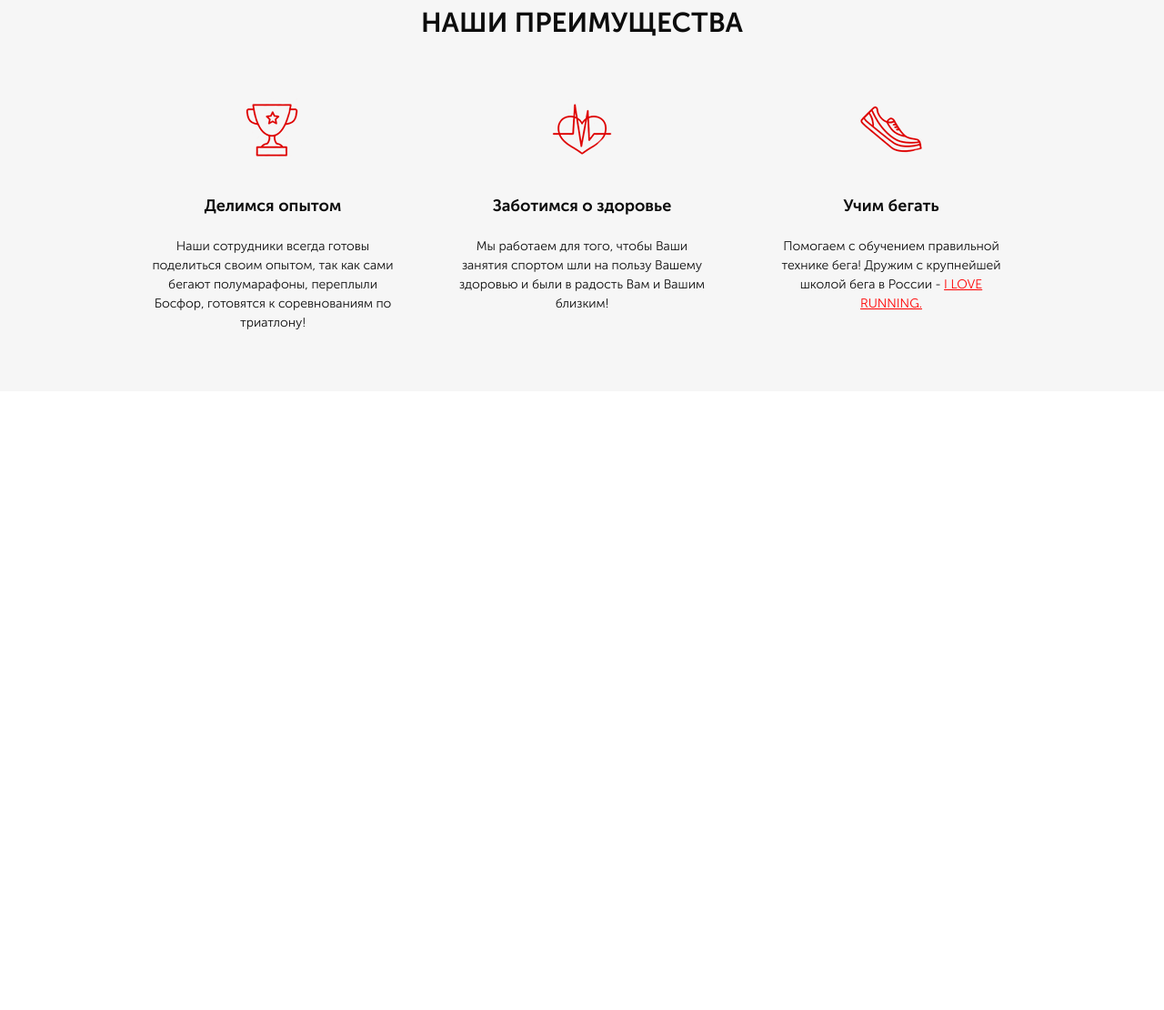
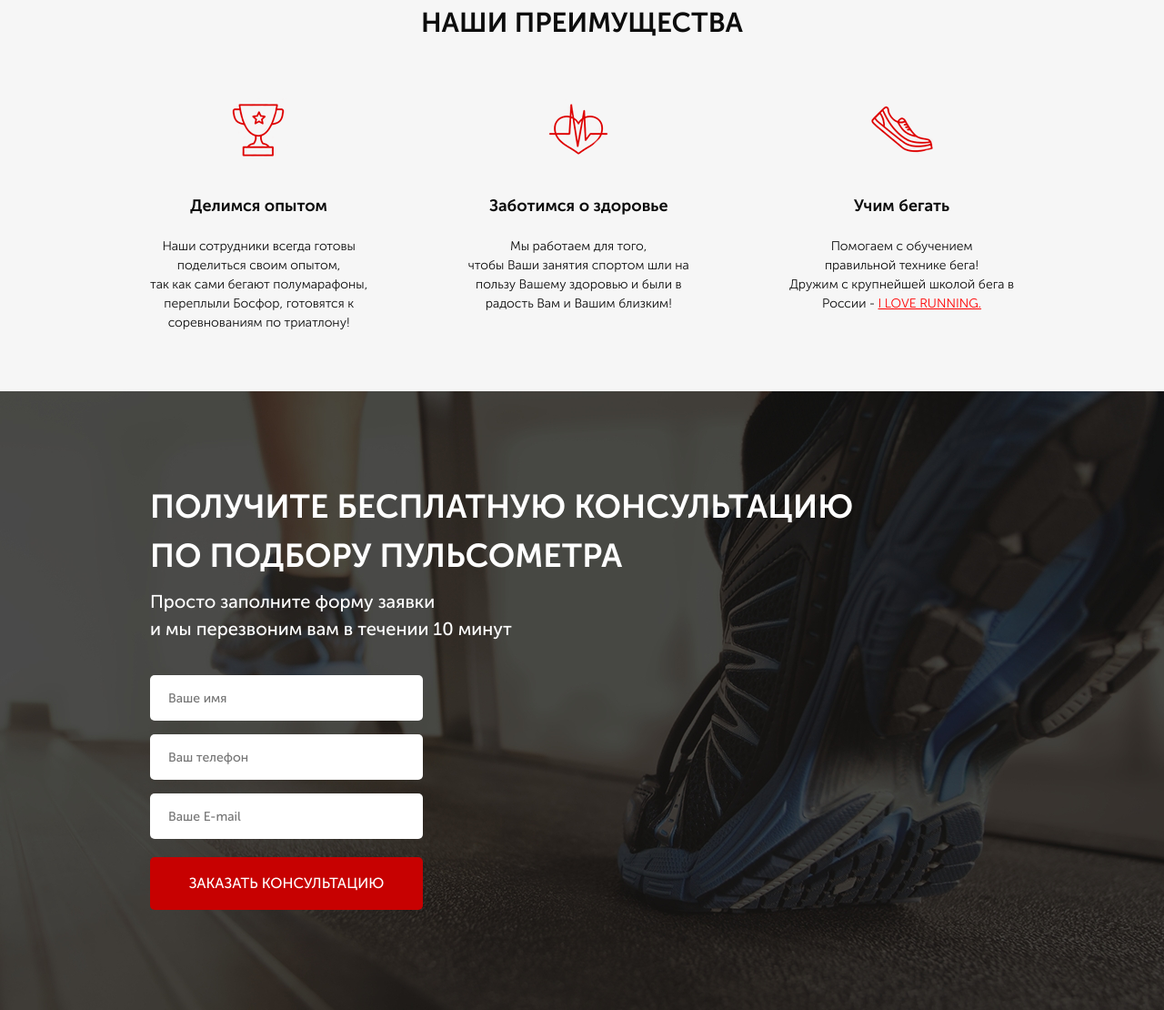
Before and after one commit to norison/Pulse, a website: page src/index.html in a window 1280 px wide. Shown: the part 741-1851 px from the top of the page at 91% size. Before the commit the page ends 1171 px from the top, so only its background shows below. Drawn offline with Linux system fonts and the light colour scheme.

Commit message:
added consultation

```diff
--- a/src/index.html
+++ b/src/index.html
@@ -65,8 +65,10 @@
             />
             <div class="advantages__subtitle">Делимся опытом</div>
             <div class="advantages__descr">
-              Наши сотрудники всегда готовы поделиться своим опытом, так как
-              сами бегают полумарафоны, переплыли Босфор, готовятся к
+              Наши сотрудники всегда готовы<br>
+              поделиться своим опытом,<br>
+              так как сами бегают полумарафоны,<br>
+              переплыли Босфор, готовятся к<br>
               соревнованиям по триатлону!
             </div>
           </div>
@@ -78,8 +80,10 @@
             />
             <div class="advantages__subtitle">Заботимся о здоровье</div>
             <div class="advantages__descr">
-              Мы работаем для того, чтобы Ваши занятия спортом шли на пользу
-              Вашему здоровью и были в радость Вам и Вашим близким!
+              Мы работаем для того,<br>
+              чтобы Ваши занятия спортом шли на<br>
+              пользу Вашему здоровью и были в<br>
+              радость Вам и Вашим близким!<br>
             </div>
           </div>
           <div class="advantages__item">
@@ -90,12 +94,33 @@
             />
             <div class="advantages__subtitle">Учим бегать</div>
             <div class="advantages__descr">
-              Помогаем с обучением правильной технике бега! Дружим с
-              крупнейшей школой бега в России - <a href="#">I LOVE RUNNING.</a>
+              Помогаем с обучением<br>
+              правильной технике бега!<br>
+              Дружим с крупнейшей школой бега в<br>
+              России - <a href="#">I LOVE RUNNING.</a>
             </div>
           </div>
         </div>
       </div>
     </div>
+
+    <div class="consultation">
+      <div class="container">
+        <h2 class="title title_left">
+          Получите бесплатную консультацию<br>
+          по подбору пульсометра
+        </h2>
+        <div class="consultation__descr">
+          Просто заполните форму заявки<br>
+          и мы перезвоним вам в течении 10 минут
+        </div>
+        <form class="feed-form" action="#">
+          <input required name="name" type="text" placeholder="Ваше имя">
+          <input required name="phone" type="tel" placeholder="Ваш телефон">
+          <input required name="email" type="email" placeholder="Ваше E-mail">
+          <button class="button button_submit">заказать консультацию</button>
+        </form>
+      </div>
+    </div>
   </body>
 </html>
--- a/src/sass/blocks/_advantages.scss
+++ b/src/sass/blocks/_advantages.scss
@@ -9,7 +9,6 @@
   }
   &__item {
     text-align: center;
-    max-width: 270px;
   }
   &__subtitle {
     margin-top: 35px;
--- a/src/sass/blocks/_buttons.scss
+++ b/src/sass/blocks/_buttons.scss
@@ -15,4 +15,9 @@
     height: 54px;
     font-size: 16px;
   }
+  &_submit {
+    width: 100%;
+    height: 58px;
+    font-size: 16px;
+  }
 }
--- /dev/null
+++ b/src/sass/blocks/_consultation.scss
@@ -0,0 +1,11 @@
+.consultation {
+  min-height: 680px;
+  padding: 100px 0 108px 0;
+  background: url("../../img/consultation.jpg") center (center/cover) no-repeat;
+  &__descr {
+    margin-top: 8px;
+    font-weight: 500;
+    font-size: 20px;
+    color: white;
+  }
+}
--- /dev/null
+++ b/src/sass/blocks/_forms.scss
@@ -0,0 +1,19 @@
+.feed-form {
+  margin-top: 36px;
+  width: 300px;
+  display: flex;
+  flex-direction: column;
+  input {
+    height: 50px;
+    border-radius: 5px;
+    color: white;
+    margin-bottom: 15px;
+    border: none;
+    font-size: 14px;
+    color: #4b4b4b;
+    padding: 0 20px;
+    &:nth-child(3) {
+      margin-bottom: 20px;
+    }
+  }
+}
--- a/src/sass/blocks/_titles.scss
+++ b/src/sass/blocks/_titles.scss
@@ -3,4 +3,11 @@
   font-size: 30px;
   text-align: center;
   color: #0d0d0d;
+  text-transform: uppercase;
+  &_left {
+    font-weight: 700;
+    font-size: 36px;
+    text-align: left;
+    color: #ffffff;
+  }
 }
--- a/src/sass/style.scss
+++ b/src/sass/style.scss
@@ -4,6 +4,8 @@
 @import "blocks/buttons";
 @import "blocks/advantages";
 @import "blocks/titles";
+@import "blocks/consultation";
+@import "blocks/forms";
 
 * {
   font-family: "Museo Sans Cyrl", sans-serif;
```
Also changed, not shown: src/css/style.min.css.
